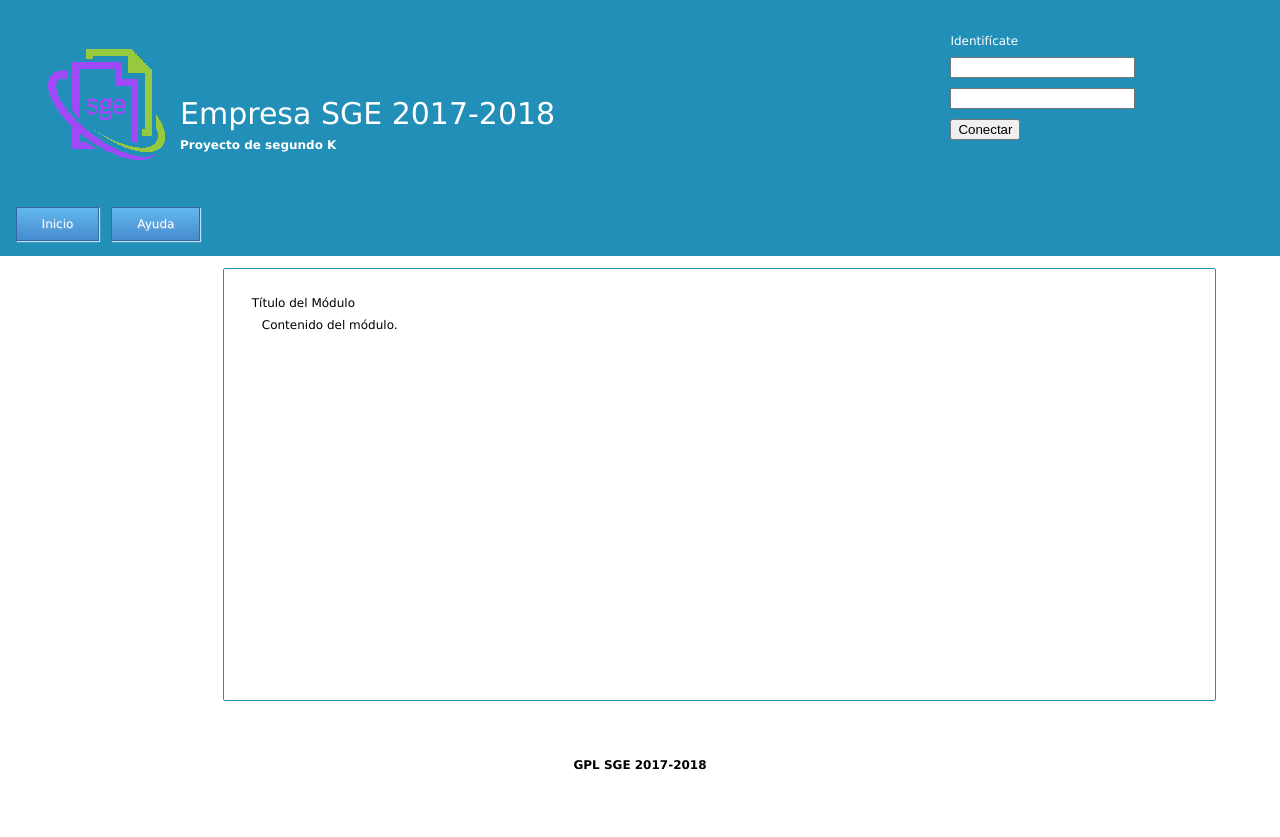
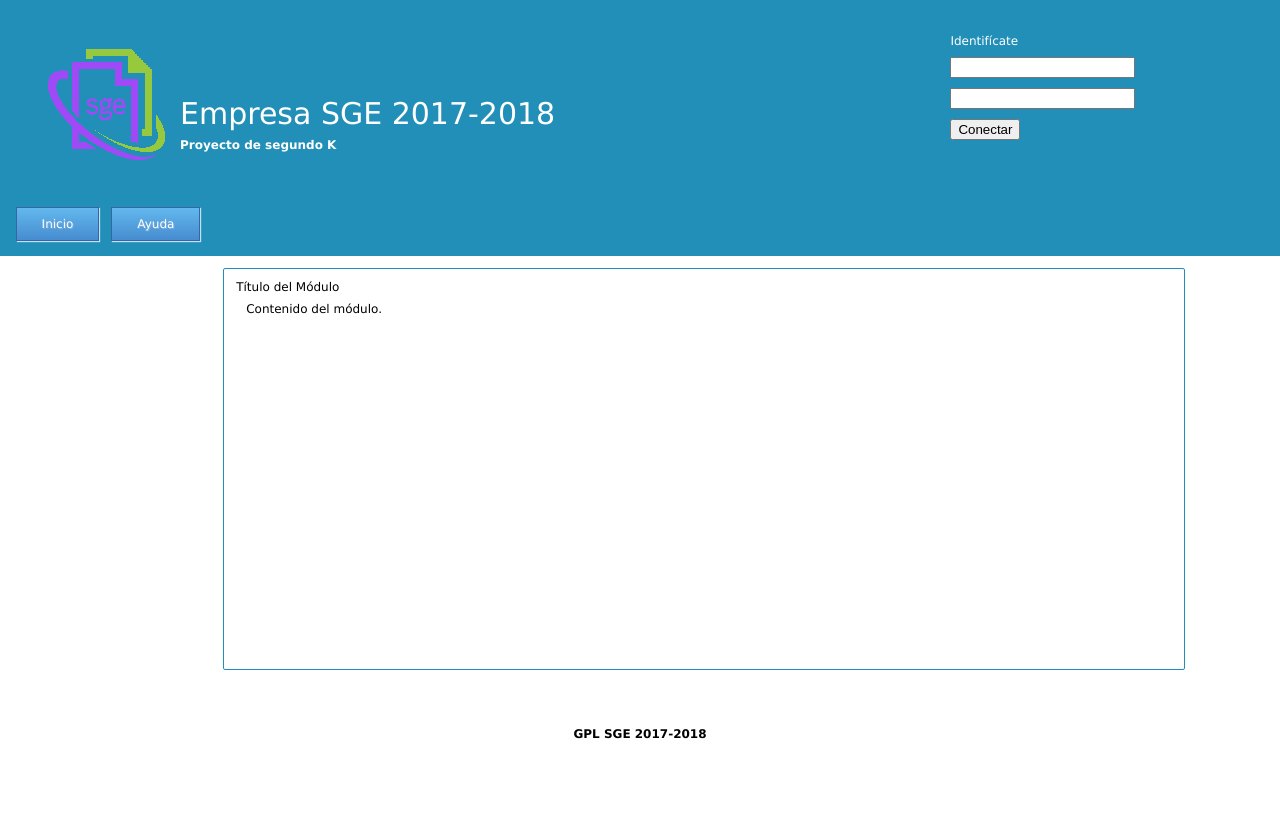
Before and after one commit to Jucagovi/SGE, a PHP site: page / in a window 1280 px wide. After the commit the page ends 739 px from the top, so only its background shows below. Run offline with PHP 8.4, Linux system fonts and the light colour scheme; data comes from the database, SQL or seed files in the repository.

Commit message:
Quitar padding del section
Pues eso.

```diff
--- a/css/estilo.css
+++ b/css/estilo.css
@@ -140,7 +140,7 @@ aside > h3 {
 
 section {
     width: 75%;
-    padding: 1.3em;
+    /*padding: 1.3em;*/
     float: left;
     border: solid 1px #218fb7;
     min-height: 400px;
```
